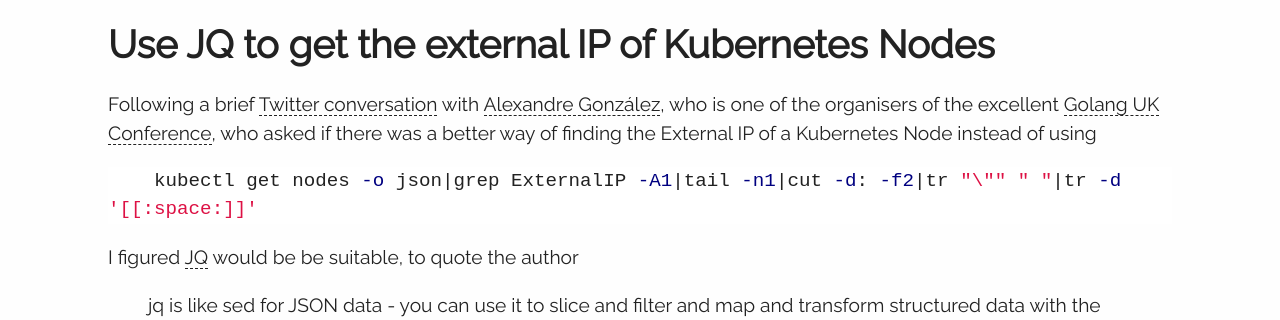
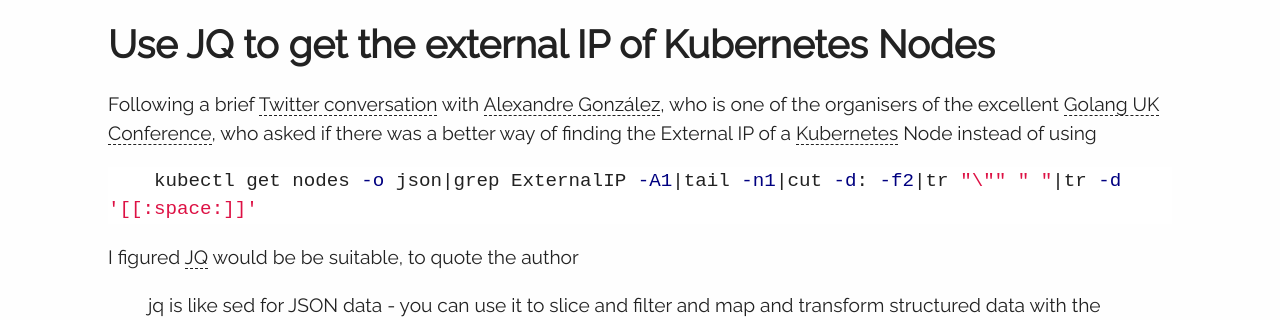
Before and after one commit to anthonysterling/anthonysterling.github.com, a Jekyll site: the page built from _posts/2015-10-14-use-jq-to-get-the-external-ip-of-kubernetes-nodes.md, in a window 1280 px wide. Shown: the top 320 px of the page. Built offline with Jekyll 4.4.1, drawn with Linux system fonts in a browser that asks for light colours; part of the change alters nothing that is shown.

```diff
--- a/_posts/2015-10-14-get-kubernetes-node-external-ip-with-jq.md
+++ b/_posts/2015-10-14-use-jq-to-get-the-external-ip-of-kubernetes-nodes.md
@@ -4,13 +4,13 @@ title: Use JQ to get the external IP of Kubernetes Nodes
 date: 2015-10-14
 ---
 
-Following a brief [Twitter conversation][1] with [Alexandre González][2], who is one of the organisers of the excellent [Golang UK Conference][3], who asked if there was a better way of finding the External IP of a Kubernetes Node instead of using
+Following a brief [Twitter conversation][1] with [Alexandre González][2], who is one of the organisers of the excellent [Golang UK Conference][3], who asked if there was a better way of finding the External IP of a [Kubernetes][4] Node instead of using
 
 {% highlight bash %}
     kubectl get nodes -o json|grep ExternalIP -A1|tail -n1|cut -d: -f2|tr "\"" " "|tr -d '[[:space:]]'
 {% endhighlight %}
 
-I figured [JQ][4] would be be suitable, to quote the author
+I figured [JQ][5] would be be suitable, to quote the author
 
 > jq is like sed for JSON data - you can use it to slice and filter and map and transform structured data with the same ease that sed, awk, grep and friends let you play with text.
 
@@ -25,4 +25,5 @@ Neat.
 [1]: https://twitter.com/agonzalezro/status/654349270456369153
 [2]: http://agonzalezro.github.io/pages/about.html
 [3]: http://golanguk.com
-[4]: https://stedolan.github.io/jq/
+[4]: http://kubernetes.io
+[5]: https://stedolan.github.io/jq/
```
